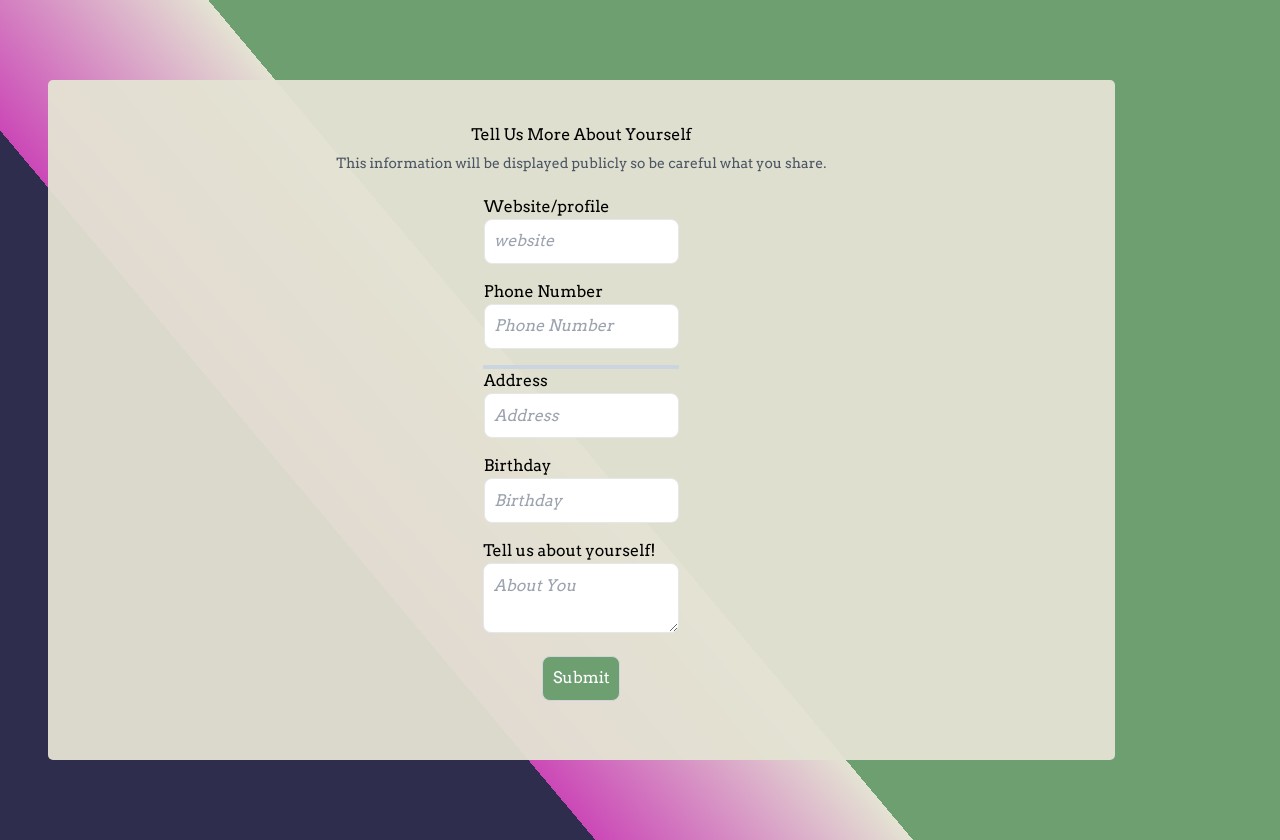
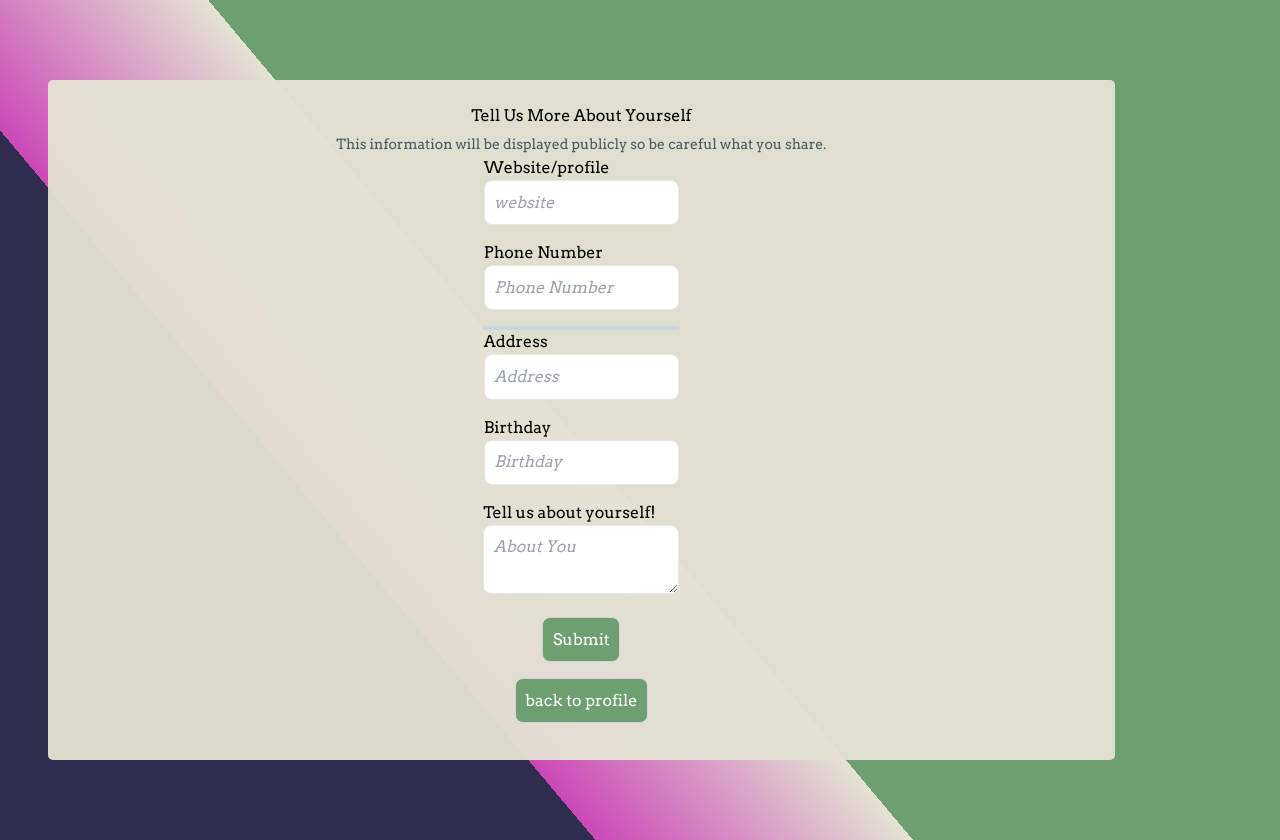
Before and after one commit to Adamwest023/NextjsTutorial, a Next.js app: page /updateuserinfo in a window 1280 px wide. Built offline with nearby package versions, Linux system fonts and the light colour scheme.

Commit message:
bug fixes for vercel

```diff
--- a/src/app/profile/page.tsx
+++ b/src/app/profile/page.tsx
@@ -113,7 +113,7 @@ export default function ProfilePage() {
                         </h2>
                         <h3>Contact Information</h3>
                         <ul>
-                            <li><span >Phone:</span></li><li><span>Address:</span></li><li><span>E-mail:</span></li><li><span>Site</span></li>
+                            <li><span >Phone:</span></li><li><span>Address:</span></li><li><span>E-mail:</span></li><li><span>Site:</span>{user.website}</li>
                             <h3>basic Information</h3>
                             <li><span></span></li><li><span></span></li>
                         </ul>
--- a/src/app/updateuserinfo/page.tsx
+++ b/src/app/updateuserinfo/page.tsx
@@ -4,14 +4,12 @@ import Link from "next/link"
 import React, { useEffect, useState } from "react";
 import { useRouter } from "next/navigation";
 import toast, { Toaster } from "react-hot-toast"
-import { NextRequest } from "next/server";
-import { getDataFromToken } from "@/helpers/getDataFromToken";
+
 
 export default function addUserInfo() {
         const router = useRouter();
         const [error, setError] = useState(false);
         const [loading, setLoading] = React.useState(false);
-        const [myToken, setMyToken] = useState("");
 
         const [user, setUser] = React.useState({
                 website: "",
@@ -36,6 +34,7 @@ export default function addUserInfo() {
                 } finally {
                         setLoading(false);
                         console.log(user);
+                        router.push("/profile");
                 }
         }
 
@@ -137,6 +136,11 @@ export default function addUserInfo() {
                                         >
                                                 Submit
                                         </button>
+                                        <Link className="button"
+                                                href="/profile"
+                                        >
+                                                back to profile
+                                        </Link>
                                 </div>
                         </form>
                 </div>
```
